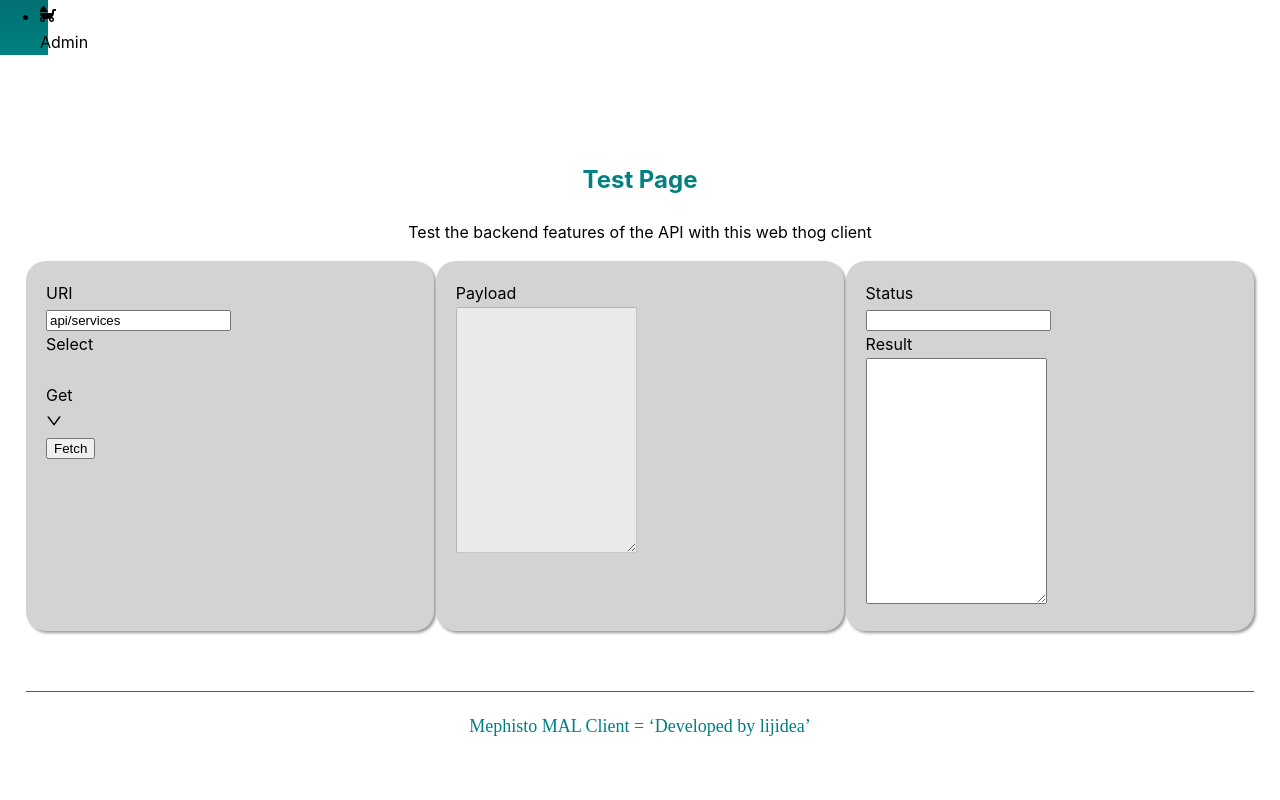
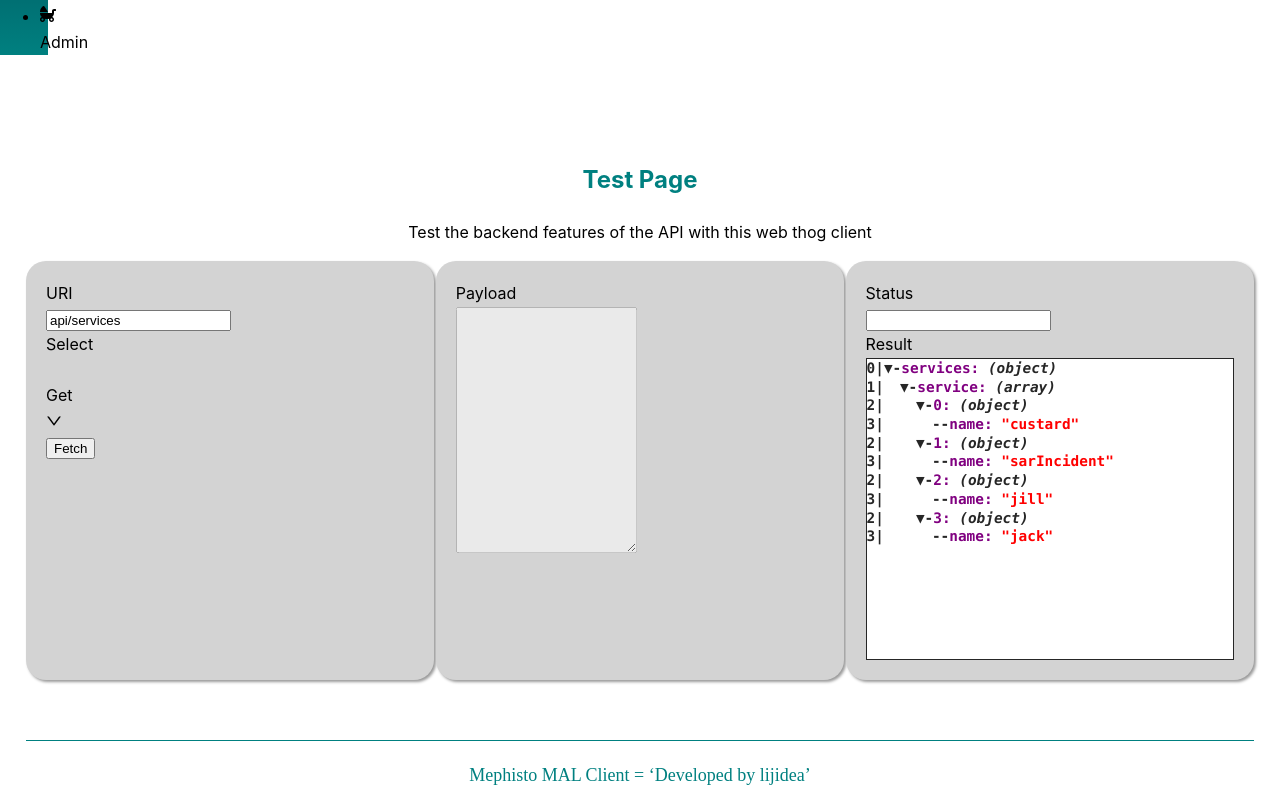
Before and after one commit to asconaga/mephisto, a React (Create React App) app in the folder client/: page /test in a window 1280 px wide. Shown: the part 367-1167 px from the top of the page. Before the commit the page ends 1118 px from the top, so only its background shows below. Built offline with nearby package versions, Linux system fonts and the light colour scheme.

Commit message:
inclusion of new json parser

```diff
--- a/client/src/App.css
+++ b/client/src/App.css
@@ -342,3 +342,53 @@ body {
 	box-shadow: 2px 2px 3px #999;
   border-radius: 20px;
 }
+  /* jsonparser */
+
+  .json-parser {
+    font-size: small;
+    text-align: left;
+    display: block;
+    font-size: 0.9em;
+    line-height: 1.3;
+    font-weight: 700;
+    font-family: Menlo, monospace;
+    color: #222;
+    border-style: solid;
+    border-width: thin;
+    background-color: var(--input-color);
+    color: var(--text-color);
+    min-height: 300px;
+    max-height: 300px;
+    overflow:scroll;
+   }
+
+   .json-line {
+    display: inline-block;
+   }
+
+  .json-maintext {
+    display:inline-block;
+    cursor:default;
+  }
+
+  .json-drop
+  {
+    display:inline-block;
+    user-select: none;
+  }
+
+  .json-title {
+    color: purple;
+  }
+
+  .json-string {
+    color: red;
+  }
+
+  .json-number, .json-boolean {
+    color: blue;
+  }
+
+  .json-type {
+    font-style: italic;
+  }
--- /dev/null
+++ b/client/src/components/jsonparser.js
@@ -0,0 +1,158 @@
+import React, { Component, useEffect } from 'react';
+import PropTypes from 'prop-types';
+
+const JSONParser = ({ json }) => {
+
+    class TestReader {
+        m_definitions = null;
+
+        navigateTree = (jsonObj, nDepth) => {
+            for (let key in jsonObj) {
+                const newObj = jsonObj[key];
+
+                let objType = typeof newObj;
+
+                let bIsObj = false;
+
+                if (objType === 'object') {
+
+                    bIsObj = true;
+                    if (Array.isArray(newObj)) {
+                        objType = 'array';
+                    }
+
+                    let newDef = { type: objType, title: key, depth: nDepth };
+                    this.m_definitions.push(newDef);
+
+                    if (bIsObj) {
+                        this.navigateTree(jsonObj[key], nDepth + 1);
+                    }
+                }
+                else {
+                    this.m_definitions.push({ title: key, type: objType, value: newObj, depth: nDepth });
+                }
+            }
+        };
+
+        navigateSchemaTree = (jsonObj, rootObj) => {
+            for (let key in jsonObj) {
+                const newObj = jsonObj[key];
+
+                let objType = typeof newObj;
+
+                let bIsObj = false;
+
+                if (objType === 'object') {
+
+                    bIsObj = true;
+                    if (Array.isArray(newObj)) {
+                        objType = 'array';
+                    }
+
+                    const szCamelKey = key.charAt(0).toUpperCase() + key.slice(1);
+
+                    let newDef = { type: objType, properties: {}, title: szCamelKey };
+                    this.m_definitions[szCamelKey] = newDef;
+
+                    if (rootObj != null) {
+                        rootObj[szCamelKey] = { $ref: "#/definitions/" + szCamelKey };
+                    }
+
+                    if (bIsObj) {
+                        this.navigateSchemaTree(jsonObj[key], newDef.properties);
+                    }
+                }
+                else {
+                    rootObj[key] = { type: objType, title: key };
+                }
+            }
+        };
+
+        // does not handle two elements of the same name with different properties
+        generateSchema = (data) => {
+            let rootObj = {
+                $schema: "http://json-schema.org/draft-06/schema#",
+                $ref: "#/definitions/Root",
+                definitions: {}
+            };
+
+            this.m_definitions = rootObj["definitions"];
+
+            const jsonObj = { Root: data };
+
+            this.navigateSchemaTree(jsonObj, null);
+            console.log(JSON.stringify(rootObj, null, '  '));
+        };
+
+        generateTree = (data) => {
+            this.m_definitions = [];
+
+            this.navigateTree(data, 0);
+            console.log(JSON.stringify(this.m_definitions, null, '  '));
+        };
+
+        generateValue = (user) => {
+
+            let value = "Undefined";
+            let thisClass = 'json-' + user.type;
+
+            value = user.value;
+            switch (user.type) {
+                case "boolean":
+                    value = user.value ? 'true' : 'false';
+                    break;
+                case "string":
+                    value = "\"" + value + "\"";
+                    break;
+                default:
+                    break;
+            }
+
+            return <span className={thisClass}>{value}</span>;
+        };
+
+        generateLine = (user) => {
+            let divStyle = { paddingLeft: user.depth * 16 + "px" };
+
+            let divDrop = '';
+            let divObj = '';
+
+            if (user.value === undefined) {
+                divDrop = '▼-';
+                divObj = <span className="json-type">({user.type})</span>;
+            }
+            else {
+                divDrop = '--';
+            }
+
+            let divMain =
+                <div style={divStyle} className="json-line">
+                    <div className='json-drop'>{divDrop}</div>
+                    <div className="json-maintext">
+                        <span className="json-title">{user.title}:</span> {this.generateValue(user)} {divObj}
+                    </div>
+                </div>;
+
+            let divRet = <div>{user.depth}{'|'}{divMain}</div>;
+
+            return divRet;
+        };
+    }
+
+    const newTester = new TestReader();
+    newTester.generateTree(json);
+
+    return (
+        <div className='json-parser'>
+            {newTester.m_definitions.map((user) => (
+                newTester.generateLine(user)
+            ))}
+        </div>
+    );
+};
+
+JSONParser.propTypes = {
+    json: PropTypes.object.isRequired,
+};
+
+export default JSONParser;
--- a/client/src/pages/testPage.js
+++ b/client/src/pages/testPage.js
@@ -2,6 +2,7 @@ import { AutoComplete, Button, Checkbox, Col, Form, Input, Row, Select } from 'a
 import TextArea from 'antd/lib/input/TextArea';
 import PropTypes from 'prop-types';
 import React, { useEffect, useRef, useState } from 'react';
+import JSONParser from '../components/jsonparser';
 
 const AppPayload = ({ payloadDisabled }) => {
 
@@ -19,8 +20,16 @@ AppPayload.propTypes = {
 };
 
 const TestPage = () => {
+
+    let todos =
+        { "admin": { "user": [{ "email": "asconaga@gmail.com", "key": "dff7ef8d-f7cb-447e-a4c8-45e549345321" }, { "email": "kennywoof@gmail.com", "key": "0ce92734-0068-466b-abf9-42999a241082" }, { "email": "jack@gmail.com", "key": "c29bdb39-8194-44a2-ab60-baa8a837bd84" }] } };
+
+    todos =
+        { "services": { "service": [{ "name": "custard" }, { "name": "sarIncident" }, { "name": "jill" }, { "name": "jack" }] } };
+
     const [form] = Form.useForm();
     const [payloadDisabled, setPayloadDisabled] = useState(true);
+    const [resultsData, setResultsData] = useState(todos);
 
     const methodOptions = [
         { value: 'api/services', },
@@ -59,7 +68,7 @@ const TestPage = () => {
             retVal.status = response.status;
 
             if (retVal.status !== 404) {
-                const resObj = await response.text(); // could be json()
+                const resObj = await response.json();
 
                 retVal.result = resObj;
             }
@@ -73,6 +82,8 @@ const TestPage = () => {
         } finally {
             // retVal.result = "we in a finally dude";
         }
+
+        setResultsData(retVal.result);
 
         form.setFieldsValue(retVal);
     };
@@ -151,9 +162,8 @@ const TestPage = () => {
                                     <Input />
                                 </Form.Item>
 
-
                                 <Form.Item name="result" label="Result">
-                                    <TextArea rows={16} />
+                                    <JSONParser json={resultsData} />
                                 </Form.Item>
                             </div>
                         </div>
```
Also changed, not shown: client/.eslintrc.js, client/src/antd.css.
